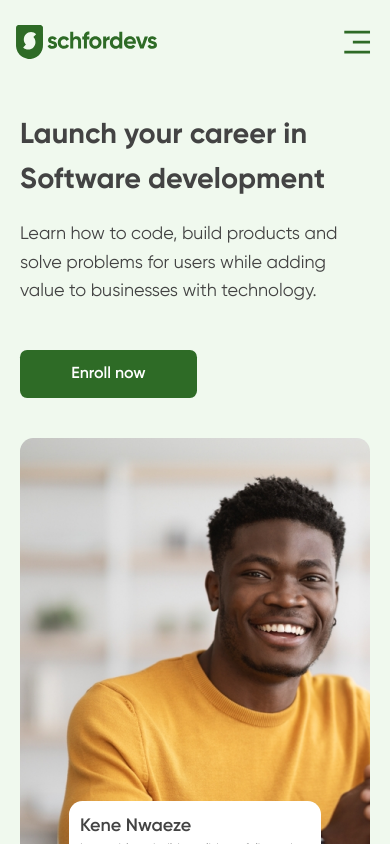
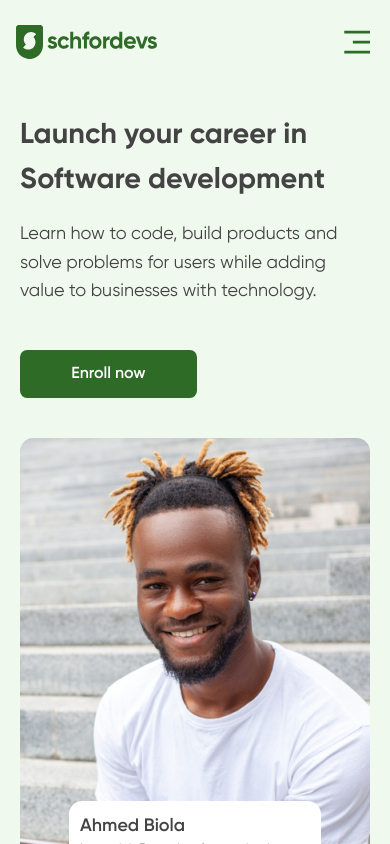
Before and after one commit to Tuasegun/devsch, a Next.js app: page / in a window 390 px wide. Shown: the top 844 px of the page. Built offline with nearby package versions, Linux system fonts and the light colour scheme.

Commit message:
fixedAnimationMobile

```diff
--- a/features/home/HeroAnimation.tsx
+++ b/features/home/HeroAnimation.tsx
@@ -10,6 +10,13 @@ export const HeroAnimation = () => {
   useEffect(() => {
     const mobileView = window.innerWidth < 768;
     const interval = setInterval(() => {
+      if(mobileView){
+        setActive(1)
+        if(active === 1){
+          setActive(1);
+          boxOne.current!.style.width = "100%";
+        }
+      }else{
         if (active === 1) {
           setActive(2);
           if (mobileView) {
@@ -42,6 +49,7 @@ export const HeroAnimation = () => {
             boxOne.current!.style.width = "50.875rem";
             boxTwo.current!.style.width = "15.75rem";
             boxThree.current!.style.width = "15.75rem";
+          }
         }
       }
     }, 3000);
```
Lines whose indentation alone changed are shown as unchanged.
